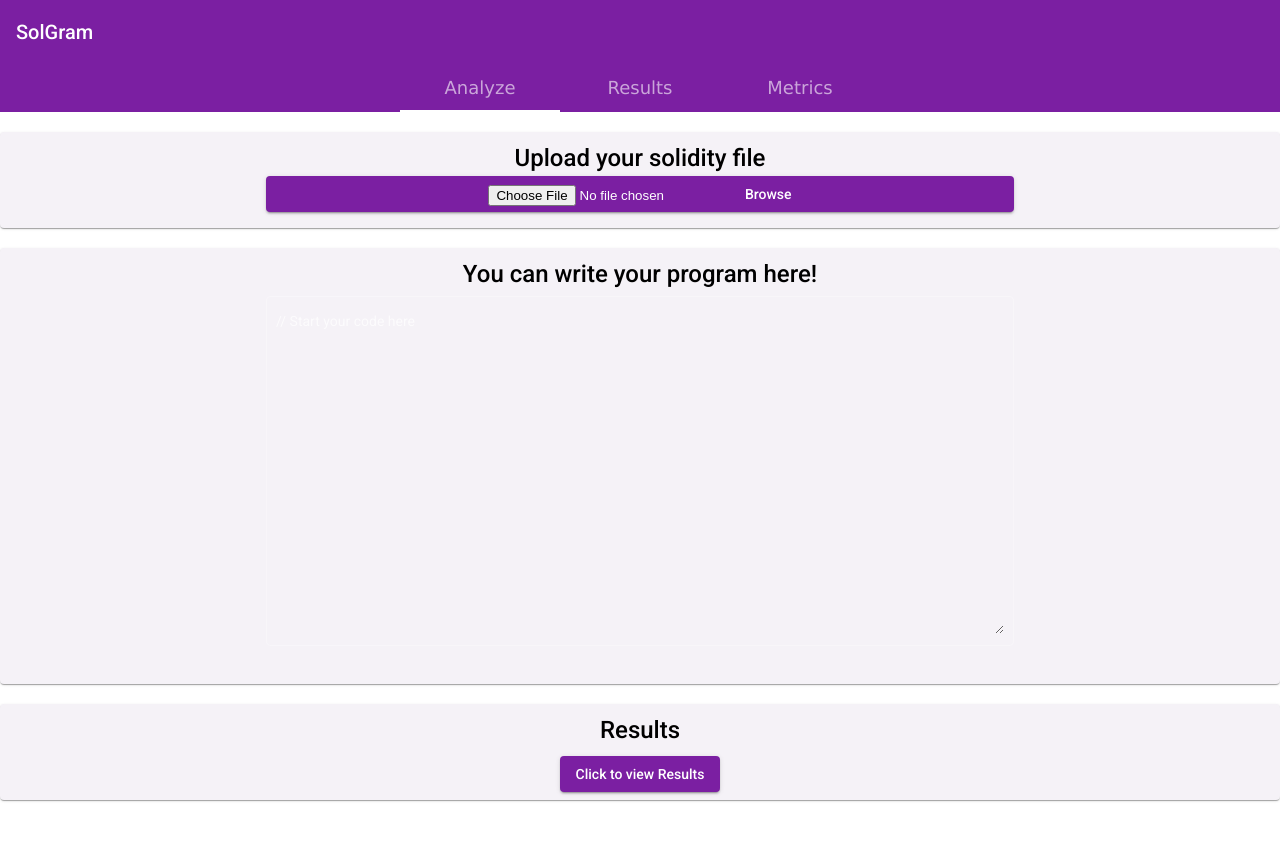
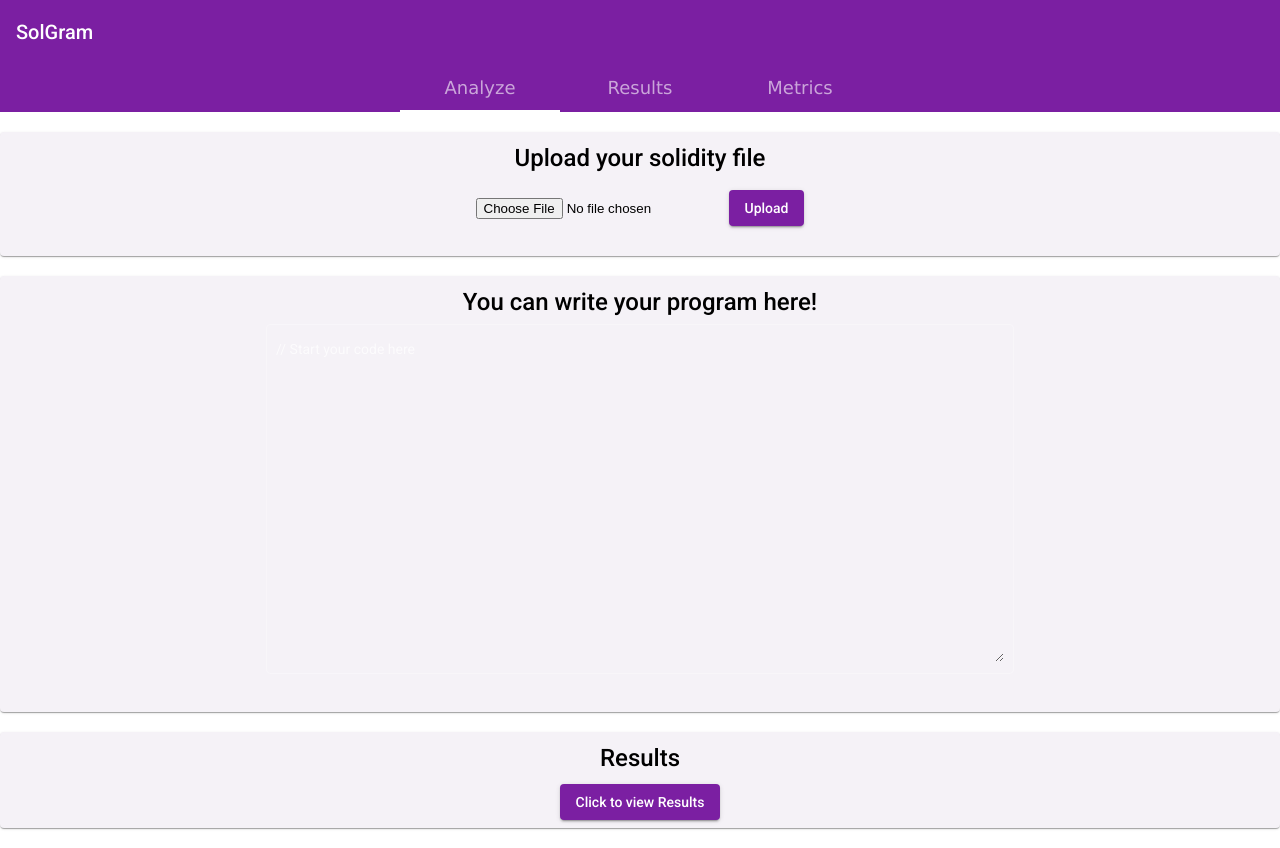
Before and after one commit to rohit-padwal/Solidity-Grammer-Fuzzer, an Angular app in the folder solgram/: page / in a window 1280 px wide. Before the commit the page ends 820 px from the top, so only its background shows below. Built offline with nearby package versions, Linux system fonts and the light colour scheme.

Commit message:
upload file complete

```diff
--- a/solgram/src/app/analyze/analyze.component.html
+++ b/solgram/src/app/analyze/analyze.component.html
@@ -3,14 +3,13 @@
   <br>
 <mat-card>
     <mat-card-title>Upload your solidity file</mat-card-title>
-    <!-- <mat-card-subtitle>On your own risk! Lol</mat-card-subtitle> -->
-
     <mat-card-content>
-        <button mat-raised-button color="primary">
-            <input type="file">
-            Browse
-        </button>
-
+        <mat-toolbar appearance="outline">
+            <input type="file" accept=".sol" (change)="selectFile($event)">
+            <button mat-raised-button color="primary" (click)="uploadFile(fileName)">
+                Upload
+            </button>
+        </mat-toolbar>
     </mat-card-content>
 
 </mat-card>
--- a/solgram/src/app/analyze/analyze.component.scss
+++ b/solgram/src/app/analyze/analyze.component.scss
@@ -1,13 +1,22 @@
+.mat-toolbar {
+  background: none;
+  color: black;
+  display: flex;
+  align-items: center;
+  justify-content: center;
+}
+
 .mat-card{
     background-color: #f5f2f7;
+    color: black;
+}
 
+.mat-card-title{
+  display: flex;
+  flex-direction: column;
+  align-items: center ;
+  color: black;
 }
-  .mat-card-title{
-    display: flex;
-    flex-direction: column;
-    align-items: center ;
-    color: black;
-  }
 .mat-card-content{
     display: flex;
     flex-direction: column;
--- a/solgram/src/app/analyze/analyze.component.ts
+++ b/solgram/src/app/analyze/analyze.component.ts
@@ -1,4 +1,5 @@
 import { Component, OnInit } from '@angular/core';
+import { MatSnackBar } from '@angular/material/snack-bar';
 
 @Component({
   selector: 'app-analyze',
@@ -7,9 +8,27 @@ import { Component, OnInit } from '@angular/core';
 })
 export class AnalyzeComponent implements OnInit {
 
-  constructor() { }
+  fileName: string = 'Select File';
+
+  constructor(private snackBar: MatSnackBar) { }
 
   ngOnInit(): void {
   }
 
+  uploadFile(fileName: string) {
+    if(fileName !== 'Select File') {
+      this.snackBar.open(`${fileName} uploaded successfully.`, '', {
+        duration:2000
+      });
+    }
+  }
+
+  selectFile(event: any): void {
+    if (event.target.files && event.target.files[0]) {
+      const file: File = event.target.files[0];
+      this.fileName = file.name;
+    } else {
+      this.fileName = 'Select File';
+    }
+  }
 }
--- a/solgram/src/app/app.module.ts
+++ b/solgram/src/app/app.module.ts
@@ -10,6 +10,7 @@ import {MatFormFieldModule} from '@angular/material/form-field';
 import {MatInputModule} from '@angular/material/input';
 import {MatButtonModule} from '@angular/material/button';
 import {MatCardModule} from '@angular/material/card';
+import {MatSnackBarModule} from '@angular/material/snack-bar';
 
 import { AnalyzeComponent } from './analyze/analyze.component';
 import { ResultsComponent } from './results/results.component';
@@ -30,6 +31,7 @@ import { MetricsComponent } from './metrics/metrics.component';
     MatCardModule,
     MatInputModule,
     MatButtonModule,
+    MatSnackBarModule,
     BrowserModule,
     AppRoutingModule,
     BrowserAnimationsModule
```
